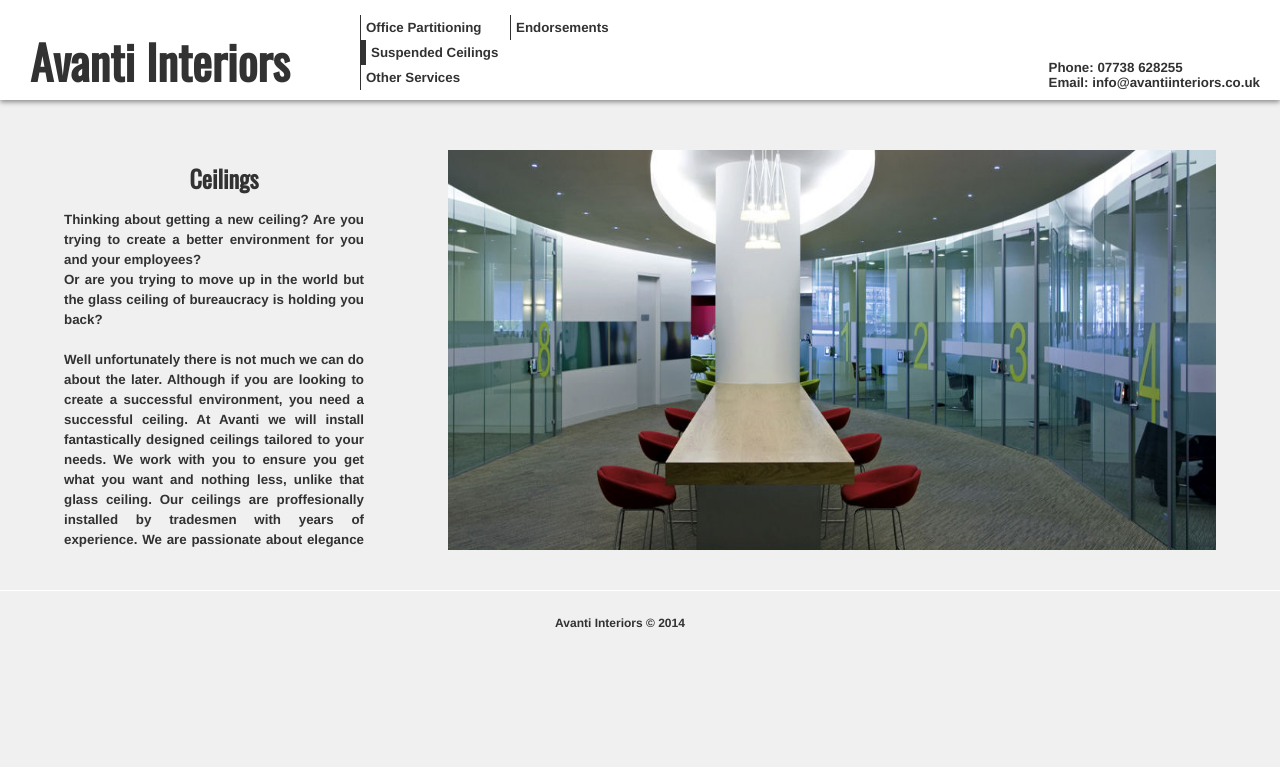
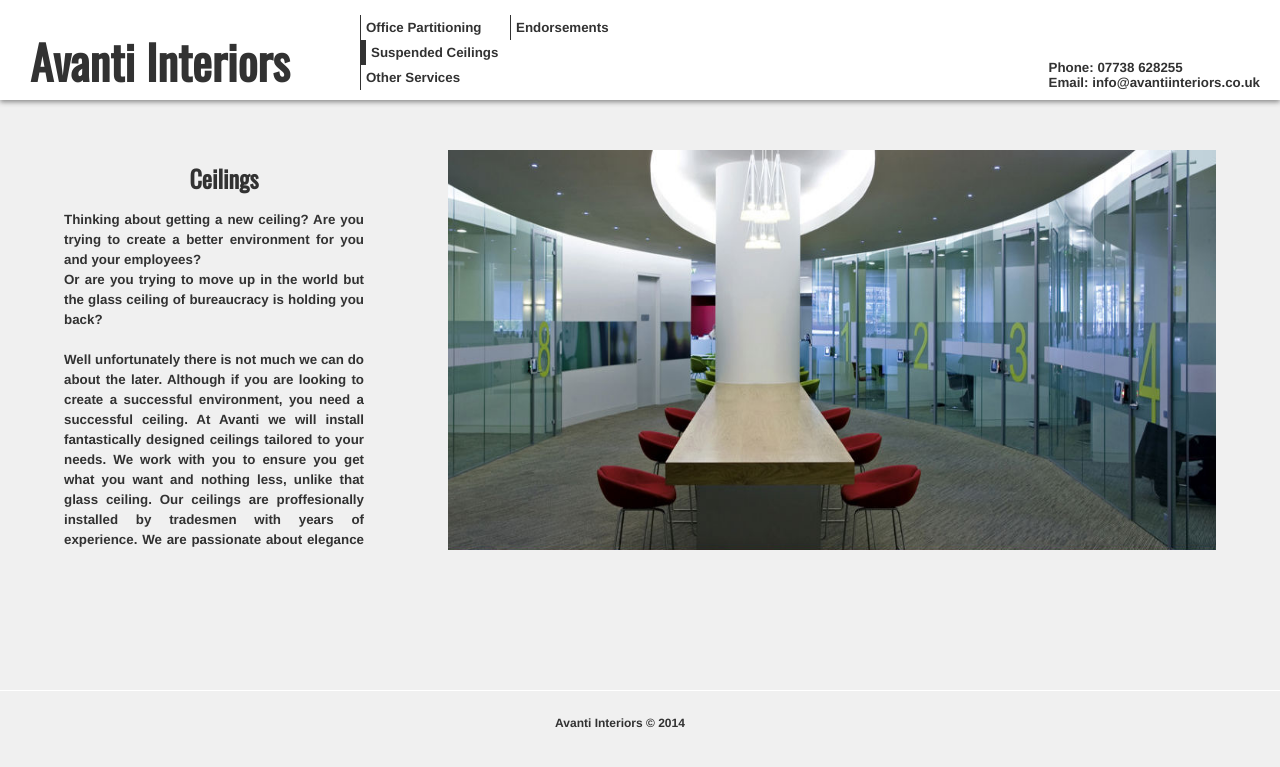
Before and after one commit to craigpullar/Avanti-Interiors, a Django app: page /ceilings in a window 1280 px wide. Shown: the top 767 px of the page. Run offline with Django 3.2, Linux system fonts and the light colour scheme.

Commit message:
height update

```diff
--- a/Roland/static/css/infoLayout.css
+++ b/Roland/static/css/infoLayout.css
@@ -36,5 +36,5 @@
 			}
 
 			body,html {
-				height:650px;
+				height:750px;
 			}
```
